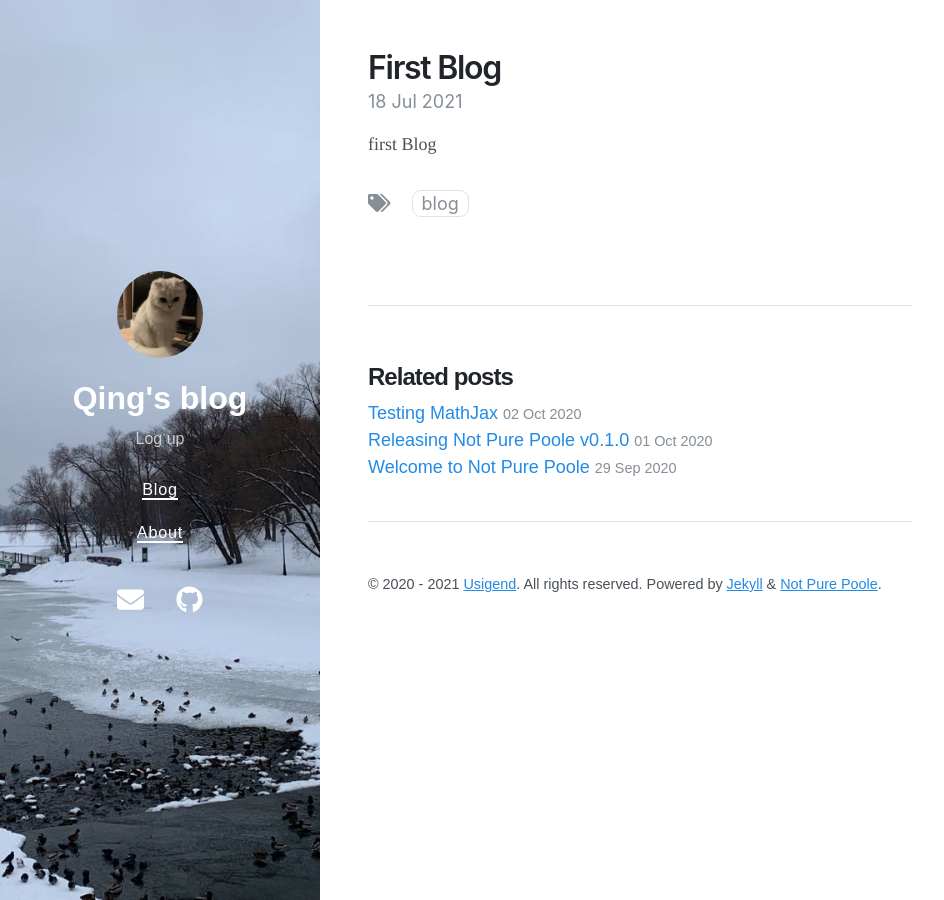
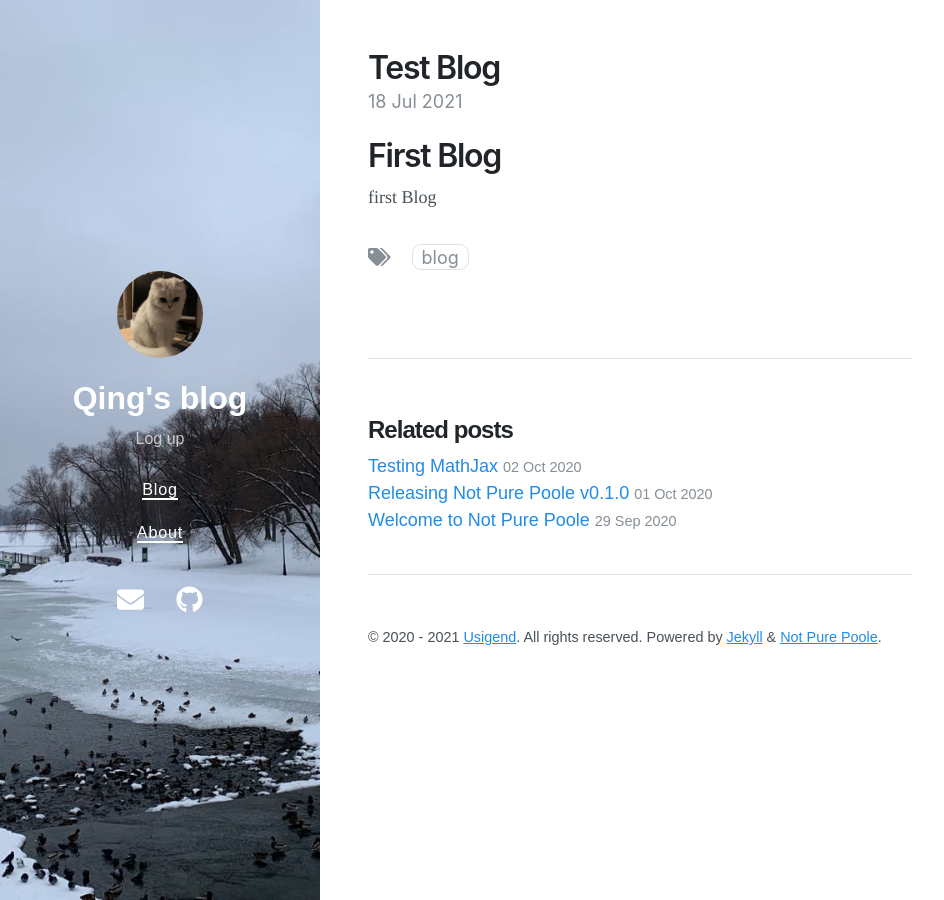
Before and after one commit to Usigned/Usigned.github.io, a Jekyll site: the page built from docs/_posts/2021-07-18-Test-blog.md, in a window 1280 px wide. Shown: the whole page, without its empty margins (0-944 px from the left). Built offline with Jekyll 4.4.1, drawn with Linux system fonts in a browser that asks for light colours; nearby versions of some CDN libraries; our own code applies the rules of GitHub Pages for plain Markdown files; part of the change alters nothing that is shown.

Commit message:
Update 2021-07-18-Test-blog.md

```diff
--- a/docs/_posts/2021-07-18-Test-blog.md
+++ b/docs/_posts/2021-07-18-Test-blog.md
@@ -1,8 +1,7 @@
 ---
-layout: post
-title: First Blog
 date: 2021/07/18
 tags: [blog]
 ---
 
+# First Blog
 first Blog
```
